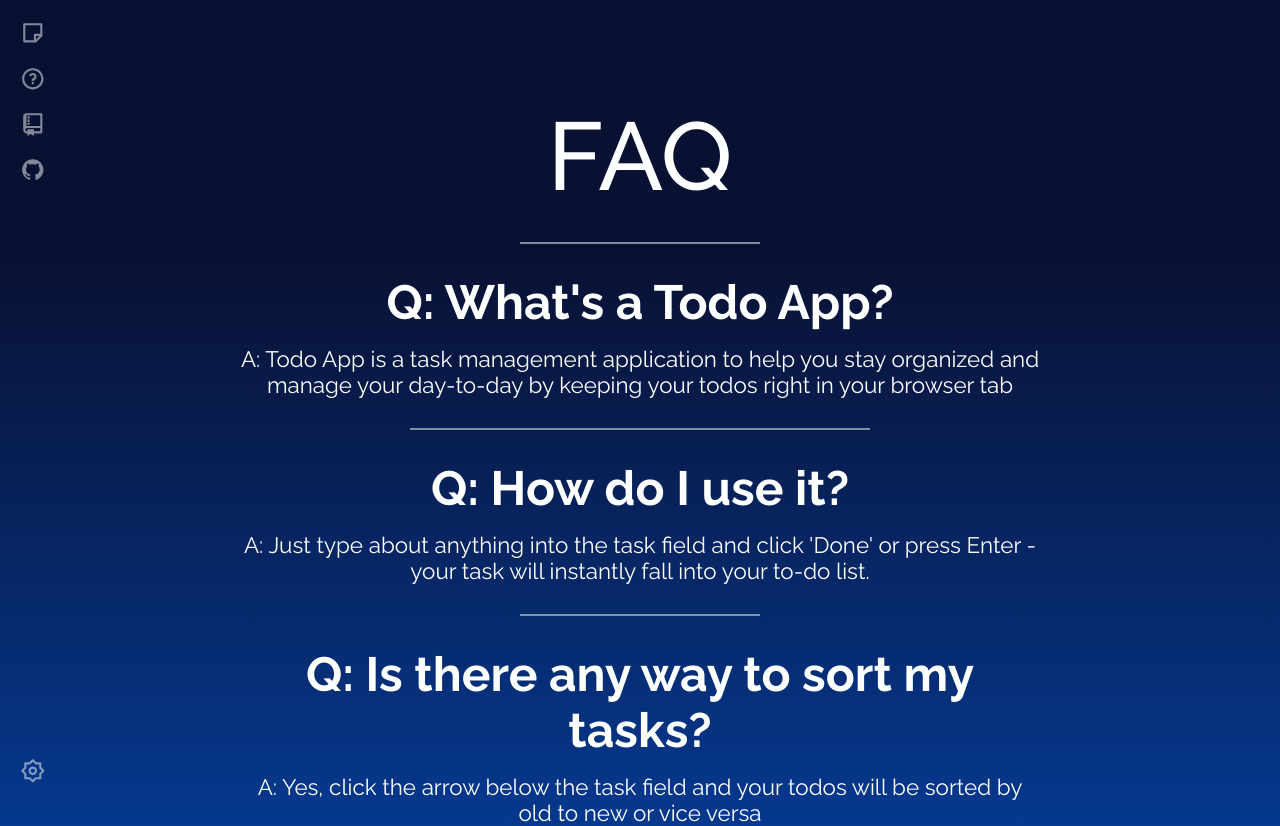
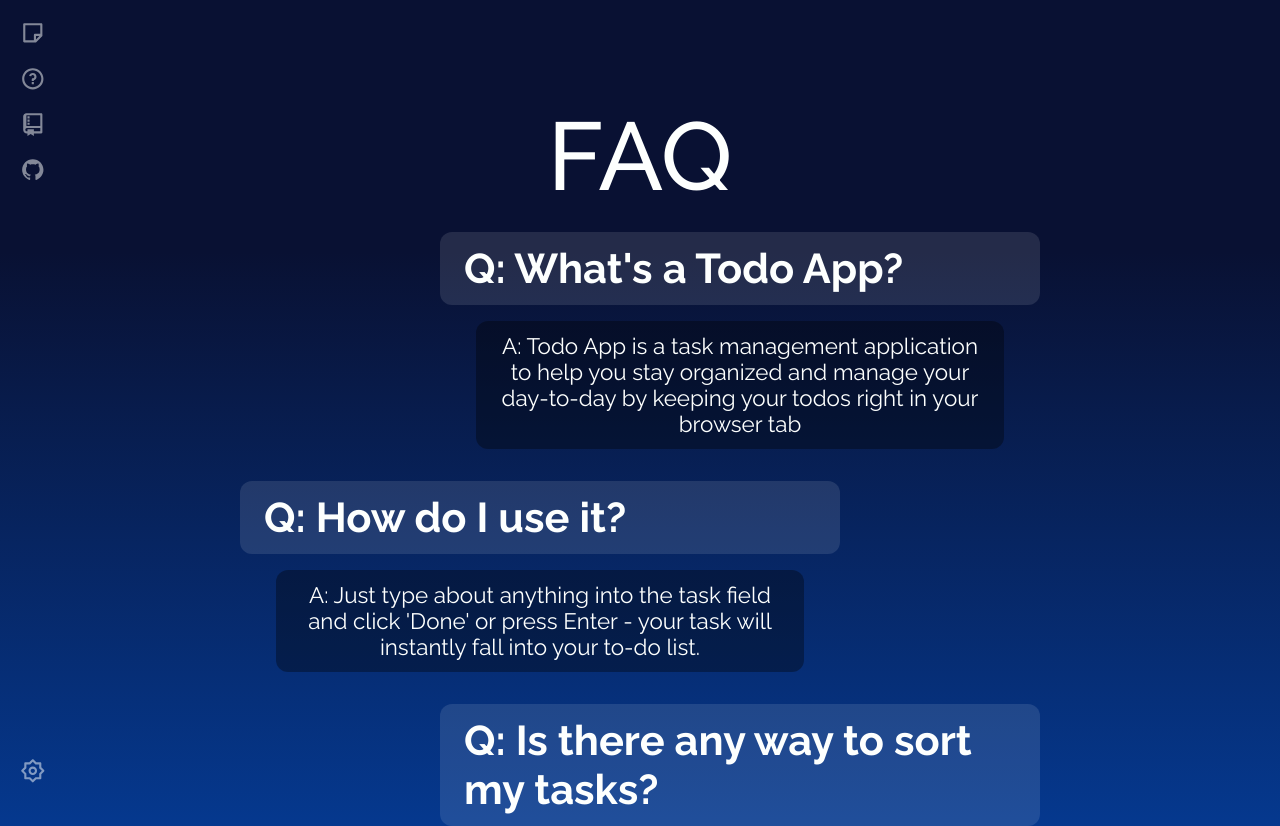
Before and after one commit to alexeymasasin/todo-app-demo, a React (Create React App) app: page /faq in a window 1280 px wide. Shown: the top 826 px of the page. Built offline with nearby package versions, Linux system fonts and the light colour scheme.

Commit message:
FAQ Page UI Refactor

```diff
--- a/src/components/FAQ/FAQ.jsx
+++ b/src/components/FAQ/FAQ.jsx
@@ -1,31 +1,35 @@
 import styles from './FAQ.module.css';
-import FAQDividerShort from './FAQDividerShort';
-import FAQDividerLong from './FAQDividerLong';
 
 function FAQ() {
   return (
     <div className={styles.faq}>
       <h1 className={styles.faq_title}>FAQ</h1>
-      <FAQDividerShort/>
-      <div className={styles.q_and_a}>
+      <div>
+        <div className={styles.faq_right}>
           <h2>Q: What's a Todo App?</h2>
           <h3>A: Todo App is a task management application to help you stay
             organized and manage your day-to-day by keeping your todos right in
             your browser tab</h3>
-        <FAQDividerLong/>
+        </div>
+        <div className={styles.faq_left}>
           <h2>Q: How do I use it?</h2>
-        <h3>A: Just type about anything into the task field and click 'Done' or
-          press Enter - your task will instantly fall into your to-do list.</h3>
-        <FAQDividerShort/>
+          <h3>A: Just type about anything into the task field and click 'Done'
+            or
+            press Enter - your task will instantly fall into your to-do
+            list.</h3>
+        </div>
+        <div className={styles.faq_right}>
           <h2>Q: Is there any way to sort my tasks?</h2>
-        <h3>A: Yes, click the arrow below the task field and your todos will be
+          <h3>A: Yes, click the arrow below the task field and your todos will
+            be
             sorted by old to new or vice versa</h3>
-        <FAQDividerLong/>
+        </div>
+        <div className={styles.faq_left}>
           <h2>Q: Can I clear all my completed tasks or delete all of them
             quickly?</h2>
           <h3>A: Absolutely! As soon as you add any task to the list, you'll see
             two buttons at the of page that will allow you to do this.</h3>
-        <FAQDividerShort/>
+        </div>
       </div>
     </div>
   );
--- a/src/components/FAQ/FAQ.module.css
+++ b/src/components/FAQ/FAQ.module.css
@@ -9,16 +9,41 @@
   font-size: 6rem;
 }
 
-.q_and_a {
+.faq_left {
+  margin-right: 200px;
 }
 
-.q_and_a > h2 {
-  font-size: 3rem;
-  margin: 0 0 8px;
+.faq_right {
+  margin-left: 200px;
 }
 
-.q_and_a > h3 {
+.faq_left,
+.faq_right {
+  transition: 0.5s;
+}
+
+.faq_left:hover,
+.faq_right:hover {
+  transform: scale(1.05);
+}
+
+.faq_left > h2,
+.faq_right > h2 {
+  background-color: rgba(253, 255, 254, 0.11);
+  border-radius: 12px;
+  padding: 12px 24px;
+  font-size: 2.6rem;
+  text-align: left;
+}
+
+.faq_left > h3,
+.faq_right > h3 {
+  width: 80%;
   font-size: 1.4rem;
-  margin: 16px 0;
+  margin: 16px auto 32px;
   font-weight: 400;
+  background-color: rgba(0, 0, 0, 0.35);
+  padding: 12px 24px;
+  border-radius: 12px;
+
 }
--- a/src/components/FAQ/FAQDividerLong.jsx
+++ /dev/null
@@ -1,9 +0,0 @@
-import styles from './FAQDividerLong.module.css';
-
-function FAQDividerLong() {
-  return (
-    <div className={styles.faq_divider_long}></div>
-  );
-}
-
-export default FAQDividerLong;
--- a/src/components/FAQ/FAQDividerLong.module.css
+++ /dev/null
@@ -1,7 +0,0 @@
-.faq_divider_long {
-  width: 460px;
-  height: 2px;
-  background-color: #FDFFFE;
-  margin: 30px auto;
-  opacity: 0.5;
-}
--- a/src/components/FAQ/FAQDividerShort.jsx
+++ /dev/null
@@ -1,9 +0,0 @@
-import styles from './FAQDividerShort.module.css';
-
-function FAQDividerShort() {
-  return (
-    <div className={styles.faq_divider_short}></div>
-  );
-}
-
-export default FAQDividerShort;
--- a/src/components/FAQ/FAQDividerShort.module.css
+++ /dev/null
@@ -1,7 +0,0 @@
-.faq_divider_short {
-  width: 240px;
-  height: 2px;
-  background-color: #FDFFFE;
-  margin: 30px auto;
-  opacity: 0.5;
-}
```
Lines whose indentation alone changed are shown as unchanged.
